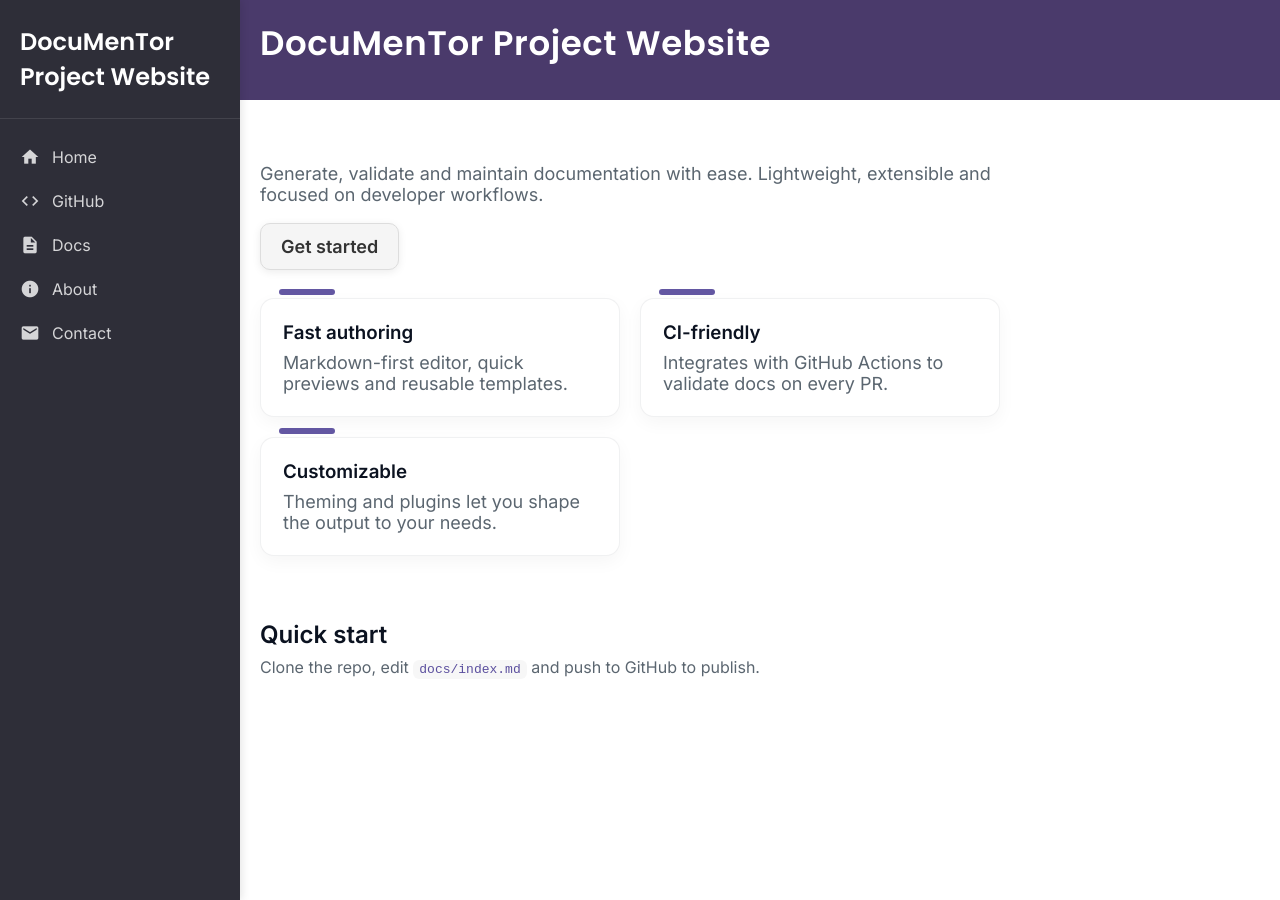
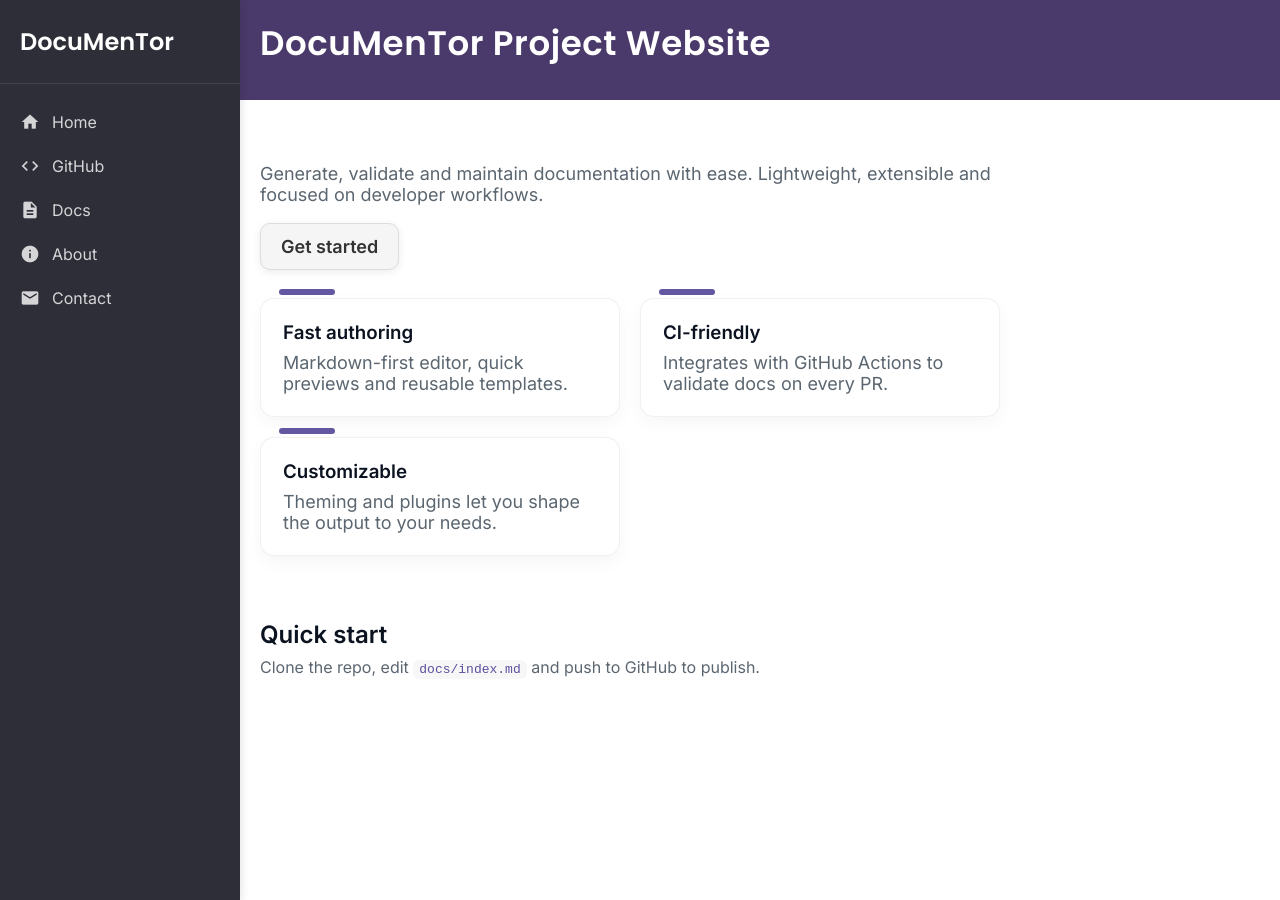
Before and after one commit to sara-abouelwafa/DocuMenTor, a Jekyll site: the page built from docs/index.md, in a window 1280 px wide and 900 px high. Built offline with Jekyll 4.4.1, drawn with Linux system fonts in a browser that asks for light colours; our own code applies the rules of GitHub Pages for plain Markdown files.

Commit message:
change title

```diff
--- a/docs/_layouts/default.html
+++ b/docs/_layouts/default.html
@@ -15,7 +15,7 @@
     <!-- Left sidebar navigation -->
     <aside class="sidebar" role="navigation" aria-label="Sidebar navigation">
       <div class="sidebar-header">
-        <a href="{{ site.baseurl }}/" class="sidebar-logo">{{ site.title }}</a>
+        <a href="{{ site.baseurl }}/" class="sidebar-logo">DocuMenTor</a>
       </div>
       <nav class="sidebar-nav">
         <a href="{{ site.baseurl }}/" class="sidebar-link">
```
Also changed, not shown: 1 other file.
